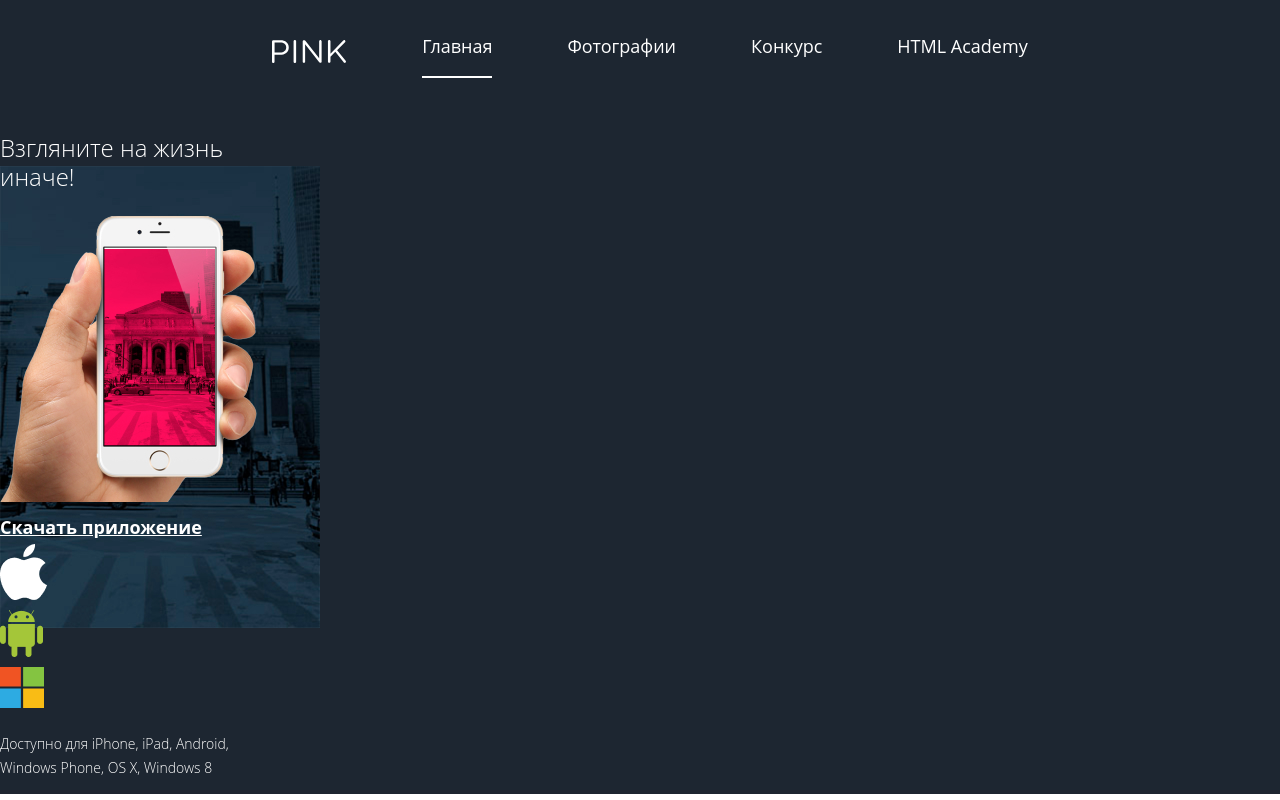
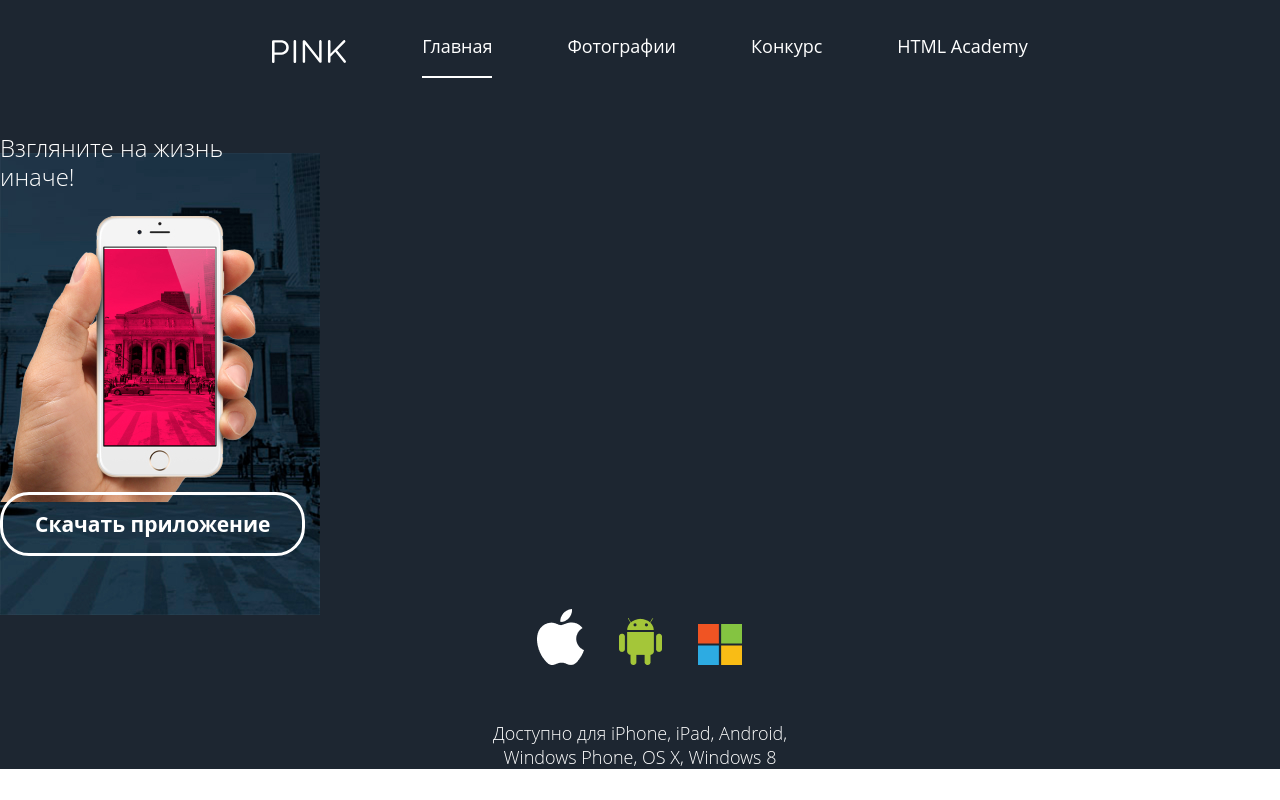
Before and after one commit to Valeriia-2/1445103-pink-24, a website: page source/index.html in a window 1280 px wide. Shown: the top 800 px of the page. Drawn offline with nearby package versions, Linux system fonts and the light colour scheme; files that its build step writes are made by us from their sources.

Commit message:
ДЗ 5.7 Главная продолжение
- стрелочки добавила;
- buttons
- info section
- добавила less файл для кнопки. Хочу потом посмотреть, что есть общего у всех кнопок и прописать туда

```diff
--- a/source/index.html
+++ b/source/index.html
@@ -57,20 +57,20 @@
             <img class="info__image" src="img/info-phone.png" width="320" height="286" alt="Приложение в телефоне">
           </div>
           <div class="info__content-wrapper">
-            <a href="https://www.apple.com/ru/app-store/" class="info__download-button">Скачать приложение</a>
+            <a class="info__download-button" href="https://www.apple.com/ru/app-store/">Скачать приложение</a>
             <ul class="info__list">
               <li class="info__item">
-                <a href="https://www.apple.com/ru/app-store/" class="info__link">
+                <a class="info__link" href="https://www.apple.com/ru/app-store/" class="info__link">
                   <img src="img/apple-logo.png" width="47" height="56" alt="Логотип Apple">
                 </a>
               </li>
               <li class="info__item">
-                <a href="https://play.google.com/store;?hl=ru&gl=US" class="info__link">
+                <a class="info__link" href="https://play.google.com/store;?hl=ru&gl=US" class="info__link">
                   <img src="img/android-logo.png" width="43" height="47" alt="Логотип Андроид">
                 </a>
               </li>
               <li class="info__item">
-                <a href="https://www.microsoft.com/ru-ru/store/apps/windows-phone" class="info__link">
+                <a class="info__link" href="https://www.microsoft.com/ru-ru/store/apps/windows-phone" class="info__link">
                   <img src="img/microsoft-logo.png" width="44" height="41" alt="Логотип Windows">
                 </a>
               </li>
@@ -137,11 +137,17 @@
               </div>
             </blockquote>
           </div>
-          <p class="reviews__toggles slider__toggles">
+          <div class="reviews__toggles slider__toggles">
             <button class="slider__toggle slider__toggle--current" type="button">1</button>
             <button class="slider__toggle" type="button">2</button>
             <button class="slider__toggle" type="button">3</button>
-          </p>
+          </div>
+          <div class="reviews-arrows">
+            <button class="reviews-arrows__arrow-button reviews-arrows__arrow-button--prev" type="button" aria-label="Назад">
+            </button>
+            <button class="reviews-arrows__arrow-button reviews-arrows__arrow-button--prev" type="button" aria-label="Вперед">
+            </button>
+          </div>
         </div>
        </section>
        <section class="rates">
@@ -207,6 +213,7 @@
         <div class="map">
           <h2 class="visually-hidden">Как до нас добраться</h2>
           <iframe class="map-google" src="https://www.google.com/maps/embed?pb=!1m18!1m12!1m3!1d1998.6037872533277!2d30.320858716096975!3d59.93871648187614!2m3!1f0!2f0!3f0!3m2!1i1024!2i768!4f13.1!3m3!1m2!1s0x4696310fca145cc1%3A0x42b32648d8238007!2sBolshaya%20Konyushennaya%20St%2C%2019%2F8%2C%20Sankt-Peterburg%2C%20Russia%2C%20191186!5e0!3m2!1sen!2sau!4v1640504642884!5m2!1sen!2sau" width="100%" height="200" style="border: 0;" allowfullscreen="" loading="lazy" title="Офи компании по адресу Большая Конюшенная 19/8"></iframe>
+          <div class="map__marker"></div>
         </div>
       </div>
     </section>
--- a/source/less/components/info.less
+++ b/source/less/components/info.less
@@ -3,10 +3,60 @@
   color: @white;
 }
 
+.info__download-button {
+  color: @white;
+  font-size: 18px;
+  font-weight: 700;
+  text-decoration: none;
+  border-color: @white;
+  padding: 15px 38px;
+  border-width: 3px;
+  border-style: solid;
+  border-radius: 29px;
+  line-height: 18px;
+  background-color: transparent;
+
+  @media (min-width: @tablet-width) {
+    padding: 15px 48px;
+  }
+
+  @media (min-width: @desktop-width) {
+    font-size: 21px;
+    padding: 15px 32px;
+  }
+}
+
 .info__list {
+  display: flex;
+  justify-content: center;
   margin: 0;
   padding: 0;
   list-style-type: none;
+  margin-top: 31px;
+  margin-bottom: 25px;
+
+  @media (min-width: @tablet-width) {
+    margin-top: 45px;
+    margin-bottom: 37px;
+  }
+
+  @media (min-width: @desktop-width) {
+    margin-top: 67px;
+    margin-bottom: 56px;
+  }
+}
+
+.info__link {
+  display: flex;
+  justify-content: center;
+  align-items: flex-end;
+  width: 56px;
+  height: 56px;
+}
+
+.info__item {
+  margin-left: 12px;
+  margin-right: 12px;
 }
 
 .info__slogan {
@@ -15,13 +65,14 @@
   line-height: 28.8px;
 }
 
-.info__download-button {
-  font-size: 18px;
-  font-weight: 700;
-  color: @white;
-}
-
 .info__note {
   font-weight: 300;
   line-height: 24px;
+  margin-top: 0;
+  margin-bottom: 0;
+  text-align: center;
+
+  @media (min-width: @tablet-width) {
+    font-size: 18px;
+  }
 }
--- a/source/less/components/main-nav.less
+++ b/source/less/components/main-nav.less
@@ -1,7 +1,4 @@
 .main-nav {
-  min-height: 66px;
-  background-color: @main-font-and-bg;
-
   @media (min-width: @desktop-width) {
     min-height: 110px;
   }
--- a/source/less/components/reviews.less
+++ b/source/less/components/reviews.less
@@ -1,3 +1,13 @@
+.reviews {
+  position: relative;
+  text-align: center;
+
+  @media (min-width: @desktop-width) {
+    padding-top: 185px;
+    padding-bottom: 40px;
+  }
+}
+
 .reviews__author-name {
   font-size: 18px;
   font-weight: 700;
@@ -22,3 +32,7 @@
     order: 2;
   }
 }
+
+.reviews-arrows {
+  display: none;
+}
--- a/source/less/style.less
+++ b/source/less/style.less
@@ -8,6 +8,7 @@
 //Components
 
 @import "components/advantages.less";
+@import "components/button.less";
 @import "components/contacts.less";
 @import "components/efficiency.less";
 @import "components/form-registration.less";
```
Also changed, not shown: source/img/quotes.svg (added), source/less/components/button.less (added).
